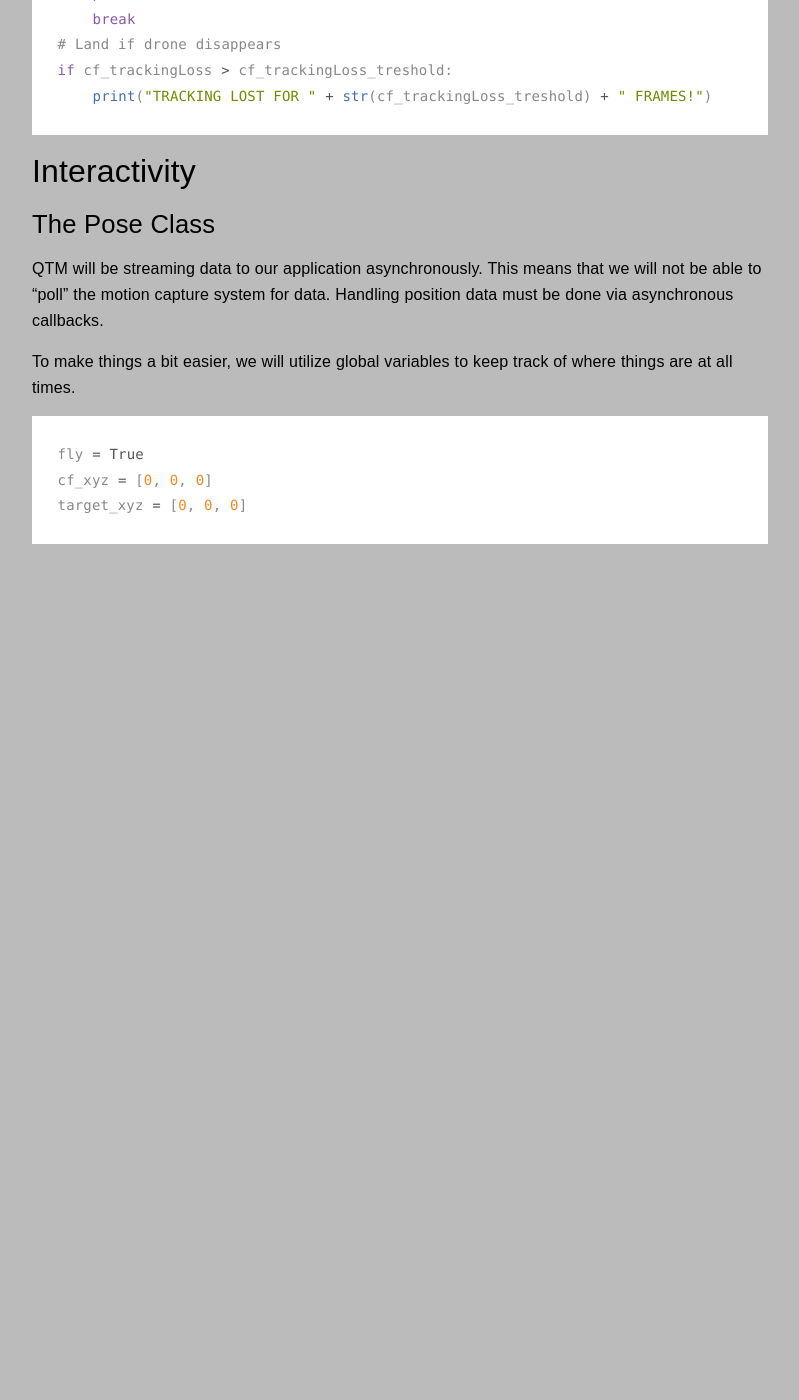
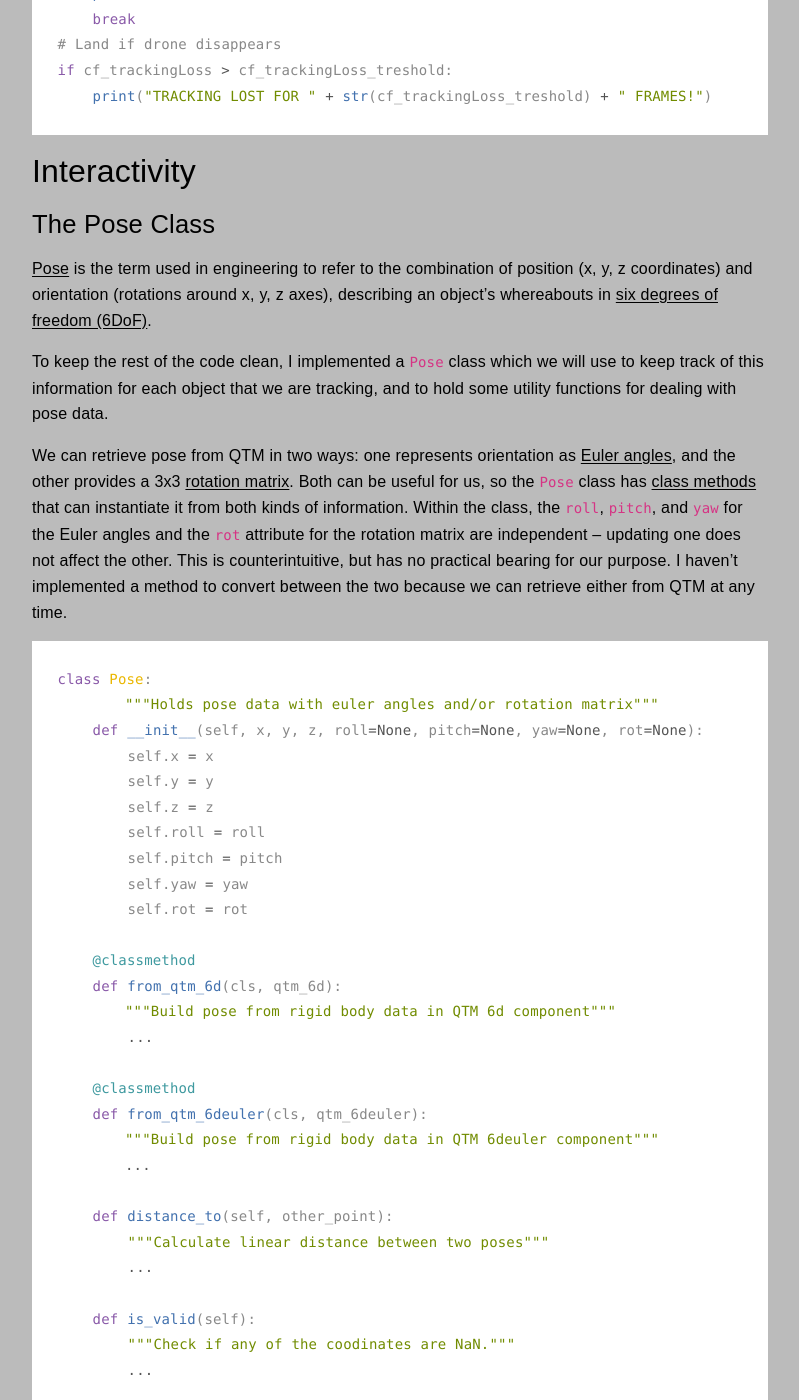
Before and after one commit to l77l77/mbaytas.github.io, a Jekyll site: the page built from crazyflie.md, in a window 1280 px wide and 1400 px high, scrolled down 4074 px. Shown: the whole window, without its empty margins (430-1229 px from the left). Built offline with Jekyll 4.4.1, drawn with Linux system fonts in a browser that asks for light colours; some web fonts are replaced; our own code applies the rules of GitHub Pages for plain Markdown files; comment, search, counter and statistics services are not loaded; before the commit the page ends 4778 px from its top, so only the background shows below that; some of the changed text lies outside the part shown.

Commit message:
Update crazyflie.md

````diff
--- a/crazyflie.md
+++ b/crazyflie.md
@@ -123,12 +123,57 @@ if cf_trackingLoss > cf_trackingLoss_treshold:
 
 ## The Pose Class
 
-QTM will be streaming data to our application asynchronously. This means that we will not be able to "poll" the motion capture system for data. Handling position data must be done via asynchronous callbacks.
+[Pose](https://en.wikipedia.org/wiki/Pose_(computer_vision)) is the term used in engineering to refer to the combination of position (x, y, z coordinates) and orientation (rotations around x, y, z axes), describing an object's whereabouts in [six degrees of freedom (6DoF)](https://en.wikipedia.org/wiki/Six_degrees_of_freedom).
 
-To make things a bit easier, we will utilize global variables to keep track of where things are at all times.
+To keep the rest of the code clean, I implemented a `Pose` class which we will use to keep track of this information for each object that we are tracking, and to hold some utility functions for dealing with pose data.
+
+We can retrieve pose from QTM in two ways: one represents orientation as [Euler angles](https://en.wikipedia.org/wiki/Euler_angles), and the other provides a 3x3 [rotation matrix](https://en.wikipedia.org/wiki/Rotation_matrix). Both can be useful for us, so the `Pose` class has [class methods](https://stackoverflow.com/questions/12179271/meaning-of-classmethod-and-staticmethod-for-beginner) that can instantiate it from both kinds of information. Within the class, the `roll`, `pitch`, and `yaw` for the Euler angles and the `rot` attribute for the rotation matrix are independent -- updating one does not affect the other. This is counterintuitive, but has no practical bearing for our purpose. I haven't implemented a method to convert between the two because we can retrieve either from QTM at any time.
 
 ```python
-fly = True
-cf_xyz = [0, 0, 0]
-target_xyz = [0, 0, 0]
+class Pose:
+	"""Holds pose data with euler angles and/or rotation matrix"""
+    def __init__(self, x, y, z, roll=None, pitch=None, yaw=None, rot=None):
+        self.x = x
+        self.y = y
+        self.z = z
+        self.roll = roll
+        self.pitch = pitch
+        self.yaw = yaw
+        self.rot = rot
+
+    @classmethod
+    def from_qtm_6d(cls, qtm_6d):
+    	"""Build pose from rigid body data in QTM 6d component"""
+        ...
+
+    @classmethod
+    def from_qtm_6deuler(cls, qtm_6deuler):
+    	"""Build pose from rigid body data in QTM 6deuler component"""
+    	...
+
+    def distance_to(self, other_point):
+        """Calculate linear distance between two poses"""
+        ...
+
+    def is_valid(self):
+        """Check if any of the coodinates are NaN."""
+        ...
+
+    def __str__(self):
+        ...
 ```
+
+QTM will be streaming data to our application asynchronously. We will not poll the motion capture system for data. Handling position data must be done via asynchronous callbacks.
+
+*The [QTM real-time protocol](https://docs.qualisys.com/qtm-rt-protocol/) does allow polling if that's what you'd like to do, but the best-documented examples for the [Qualisys Python SDK](https://github.com/qualisys/qualisys_python_sdk) are all built on asynchronous streaming, so that's what we have used.*
+
+We utilize global variables to keep track of where things are at all times.
+
+```python
+# Global vars
+...
+cf_pose = Pose(0, 0, 0)
+controller_poses = []
+for i, controller_body_name in enumerate(controller_body_names):
+	controller_poses[i] = Pose(0, 0, 0)
+```
````
